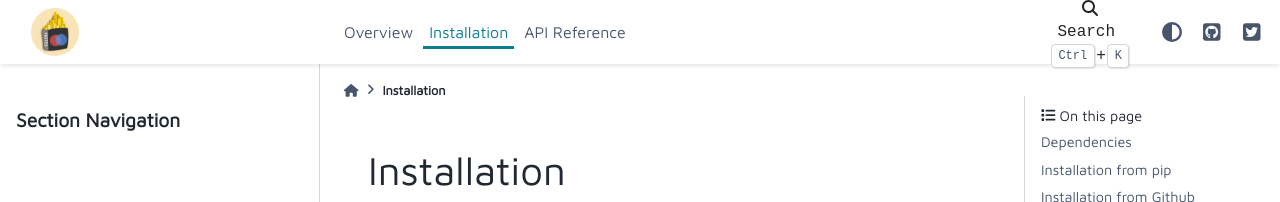
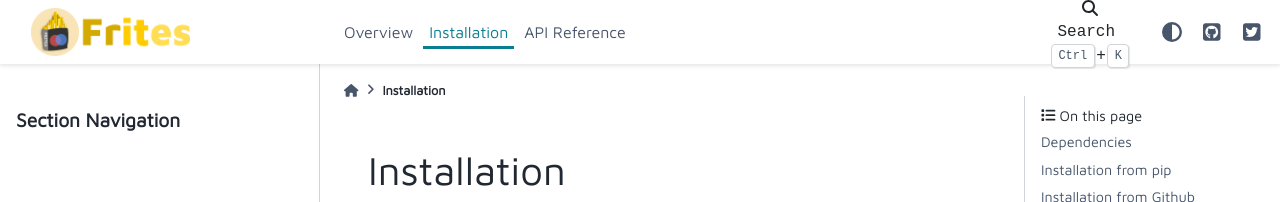
Before and after one commit to brainets/frites, a Sphinx documentation site: the page built from docs/source/install.rst, in a window 1280 px wide. Shown: the top 202 px of the page. Built offline with Sphinx 7.4.7 and the PyData theme 0.15.4, drawn with Linux system fonts in a browser that asks for light colours; pages that are not in the unit, such as notebooks, are missing from menus.

Commit message:
Include top logo

```diff
--- a/docs/source/conf.py
+++ b/docs/source/conf.py
@@ -192,7 +192,7 @@ htmlhelp_basename = 'fritesdoc'
 
 # The name of an image file (relative to this directory) to place at the top
 # of the sidebar.
-html_logo = '_static/frites_128x128.png'
+html_logo = '_static/frites_top.png'
 
 # The name of an image file (relative to this directory) to use as a favicon of
 # the docs.  This file should be a Windows icon file (.ico) being 16x16 or
```
Also changed, not shown: docs/source/_static/frites_top.png (added).
